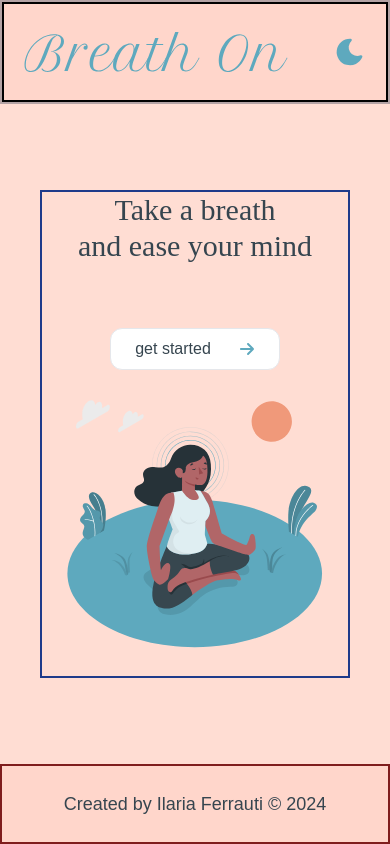
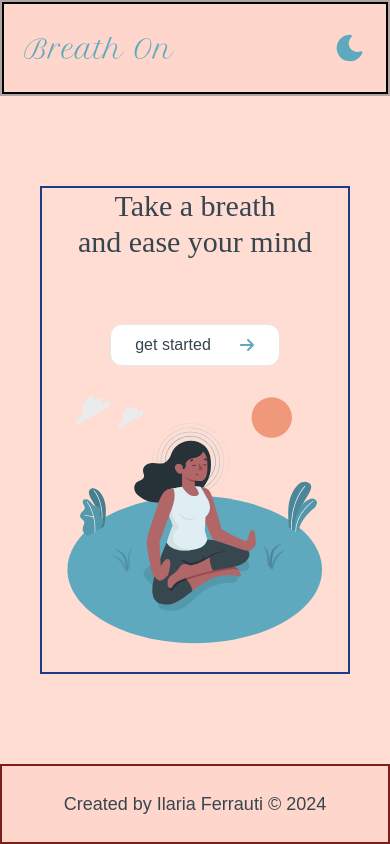
Before and after one commit to sleeepylala/REACT--Breath-On, a React (Create React App) app in the folder breath-on/: page / in a window 390 px wide. Built offline with nearby package versions, Linux system fonts and the light colour scheme; the HTML template or start-up script is replaced by a standard one.

Commit message:
fix responsive

```diff
--- a/breath-on/src/components/Home.js
+++ b/breath-on/src/components/Home.js
@@ -11,7 +11,7 @@ const Home = () => {
   useEffect(() => {}, []);
 
   return (
-    <section className="py-16">
+    <section className="py-16 section-home">
       <div
         className={`grid grid-cols-1 sm:grid-cols-12 border-2 border-blue-900 ${
           darkMode ? "bg-darkPrimary" : "bg-secondary"
--- a/breath-on/src/components/Navbar.js
+++ b/breath-on/src/components/Navbar.js
@@ -29,7 +29,11 @@ const Navbar = () => {
     >
       <div className="flex container m-auto border-2 border-black justify-between items-center py-7 px-5">
         <Link to="/">
-          {darkMode ? <img src={logoDark} /> : <img src={logo} />}
+          {darkMode ? (
+            <img src={logoDark} className="logo-dark" />
+          ) : (
+            <img src={logo} className="logo" />
+          )}
         </Link>
         <button className="cursor-pointer" onClick={switchDarkMode}>
           {darkMode ? (
--- a/breath-on/src/index.css
+++ b/breath-on/src/index.css
@@ -25,8 +25,7 @@ main {
   justify-content: space-between;
 }
 .content-wrapper {
-  padding-left: 40px;
-  padding-right: 40px;
+  padding: 30px 40px;
   /* margin: 50px 0;
   margin-left: auto;
   margin-right: auto; */
@@ -65,7 +64,7 @@ main {
     transform: none;
     vertical-align: middle;
     margin: 0 auto;
-    width: 300px !important;
+    width: 290px !important;
   }
   .container-timerbutton {
     margin-top: 0;
@@ -74,6 +73,15 @@ main {
     width: 90px;
     height: 90px;
     margin: 20px 0;
+  }
+  .logo {
+    width: 150px;
+  }
+  .logo-dark {
+    width: 150px;
+  }
+  .section-home {
+    padding: 0;
   }
 }
 input[type="range"] {
```
